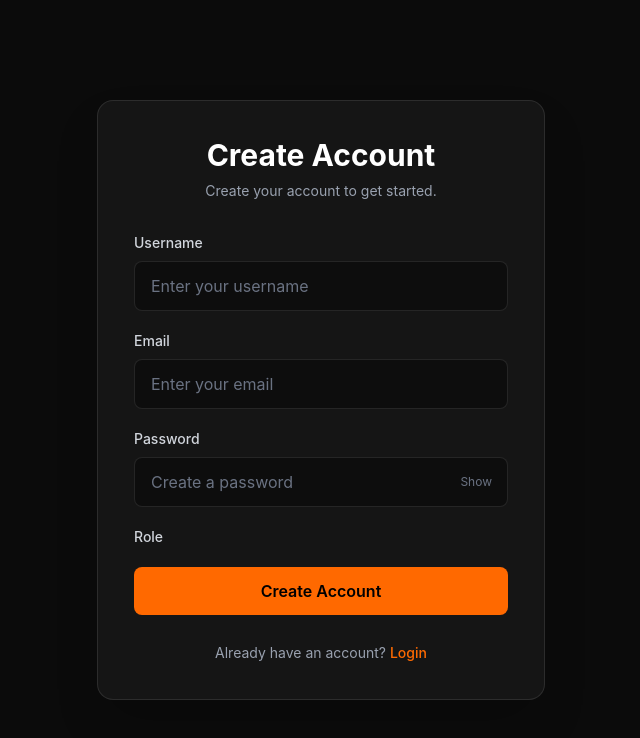
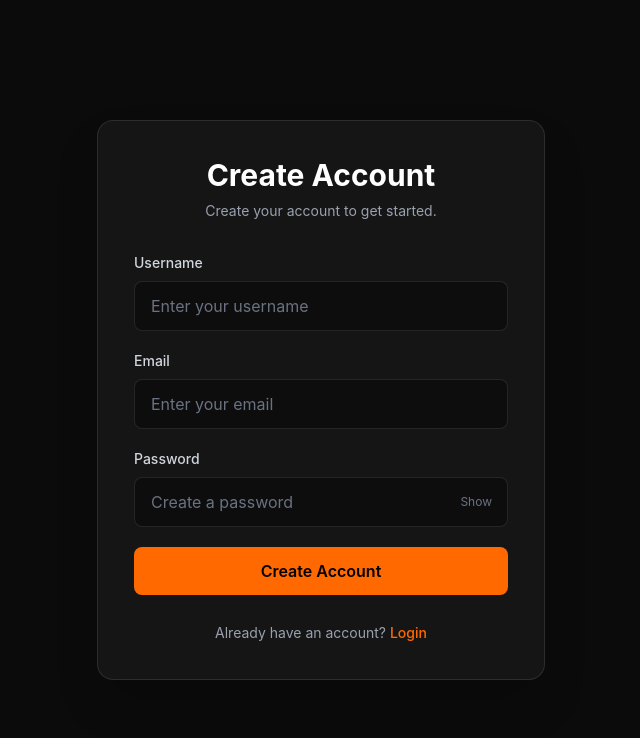
Before and after one commit to fareehaabbasi/Final-FemHackathon, a React app in the folder Frontend/: page /register in a window 1280 px wide. Shown: the top 738 px of the page, without its empty margins (319-959 px from the left). Built offline with nearby package versions, Linux system fonts and the light colour scheme; no server answers; the HTML template or start-up script is replaced by a standard one.

Commit message:
complete

```diff
--- a/Frontend/src/feature/auth/pages/Register.jsx
+++ b/Frontend/src/feature/auth/pages/Register.jsx
@@ -10,7 +10,6 @@ const Register = () => {
     const [email, setEmail] = useState("");
     const [password, setPassword] = useState("");
     const [showPassword, setShowPassword] = useState(false);
-    const [role, setRole] = useState("customer");
     const [error, setError] = useState("");
 
     const handleSubmit = async (e) => {
@@ -27,7 +26,6 @@ const Register = () => {
                 username: username.trim(),
                 email: email.trim(),
                 password,
-                role,
             });
 
             navigate("/");
@@ -155,15 +153,6 @@ const Register = () => {
                             </div>
                         </div>
 
-                        {/* Role */}
-                        <div>
-                            <label
-                                htmlFor="role"
-                                className="block text-sm font-medium text-gray-300 mb-2"
-                            >
-                                Role
-                            </label>
-                        </div>
 
                         {/* Register Button */}
                         <button
```
